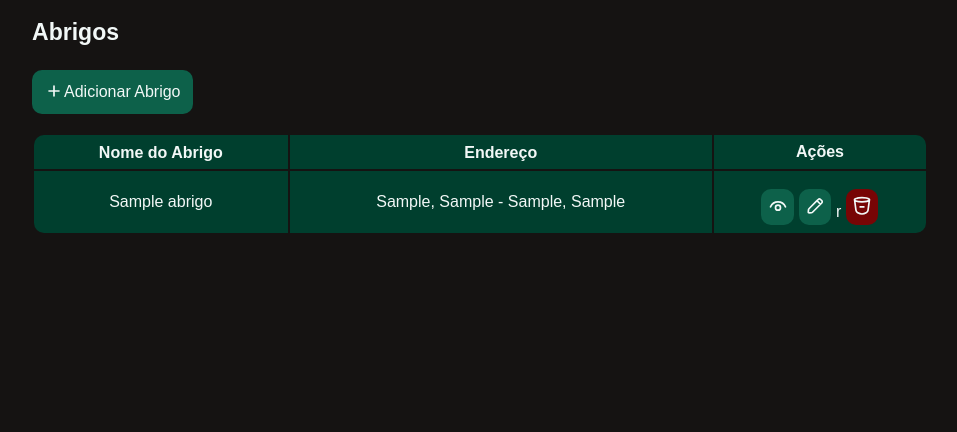
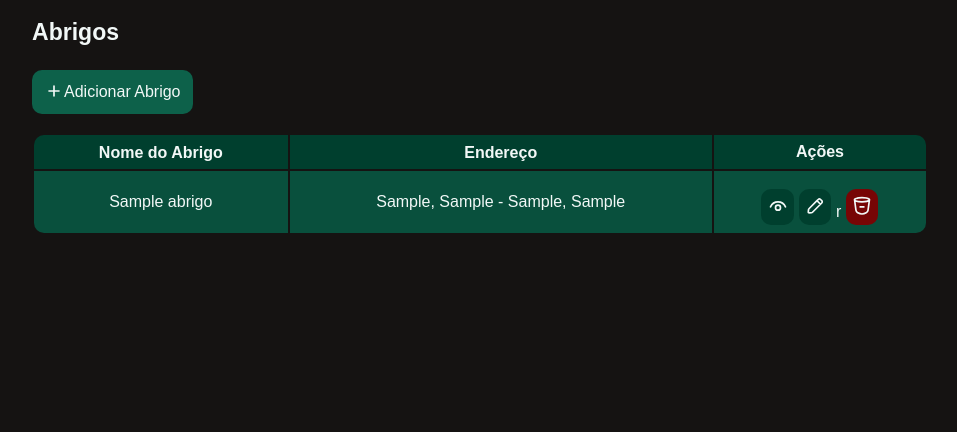
Before and after one commit to RafaelMandioca/Anjos-da-Rua, a Django app: page /core/abrigos/ in a window 1280 px wide. Shown: the part 60-492 px from the top of the page, without its empty margins (160-1117 px from the left). Run offline with Django 5.2, Linux system fonts and the light colour scheme; a user stored in the database is signed in; tables that the repository leaves empty hold one stand-in row (values such as "Sample post").

Commit message:
Fix: 250808_2
Consertado pequeno erro no front das tabelas.

```diff
--- a/static/css/app.css
+++ b/static/css/app.css
@@ -132,7 +132,7 @@
   background-color: #003f2e;
 }
 table td {
-  background-color: #003f2e;
+  background-color: #09503d;
 }
 table th a {
   all: unset;
@@ -385,7 +385,7 @@
   cursor: pointer;
   transition: all 0.3s cubic-bezier(0.25, 0.8, 0.25, 1);
   padding: 0.5rem 0.4rem;
-  background-color: #0d614a;
+  background-color: #003f2e;
   border-radius: 10px;
   text-decoration: none;
   display: inline-flex;
@@ -399,7 +399,7 @@
   width: 20px;
 }
 .btn-see:hover {
-  background-color: #09503d;
+  background-color: #0d614a;
 }
 .btn-see::before {
   vertical-align: -36%;
@@ -419,7 +419,7 @@
   cursor: pointer;
   transition: all 0.3s cubic-bezier(0.25, 0.8, 0.25, 1);
   padding: 0.5rem 0.4rem;
-  background-color: #0d614a;
+  background-color: #003f2e;
   border-radius: 10px;
   text-decoration: none;
   display: inline-flex;
@@ -433,7 +433,7 @@
   width: 20px;
 }
 .btn-edit:hover {
-  background-color: #09503d;
+  background-color: #0d614a;
 }
 .btn-edit::before {
   vertical-align: -36%;
--- a/static/scss/components/_buttons.scss
+++ b/static/scss/components/_buttons.scss
@@ -21,7 +21,7 @@
 .btn-see {
    all: unset;
    cursor: pointer;
-   @include mix.ar-obj($p-ns: .5rem, $p-we: .4rem, $color: var.$light-green, $hcolor: var.$medium-green, $border: 0);
+   @include mix.ar-obj($p-ns: .5rem, $p-we: .4rem, $color: var.$dark-green, $hcolor: var.$light-green, $border: 0);
    justify-content: center;
    color: var.$white;
    margin-top: var.$sp-xsm;
@@ -36,7 +36,7 @@
 .btn-edit {
    all: unset;
    cursor: pointer;
-   @include mix.ar-obj($p-ns: .5rem, $p-we: .4rem, $color: var.$light-green, $hcolor: var.$medium-green, $border: 0);
+   @include mix.ar-obj($p-ns: .5rem, $p-we: .4rem, $color: var.$dark-green, $hcolor: var.$light-green, $border: 0);
    justify-content: center;
    color: var.$white;
    margin-top: var.$sp-xsm;
--- a/static/scss/components/_tables.scss
+++ b/static/scss/components/_tables.scss
@@ -37,7 +37,7 @@
 	}
 
 	td {
-		background-color: var.$dark-green;
+		background-color: var.$medium-green;
 	}
 
 	th a {
```
Also changed, not shown: 1 other file.
